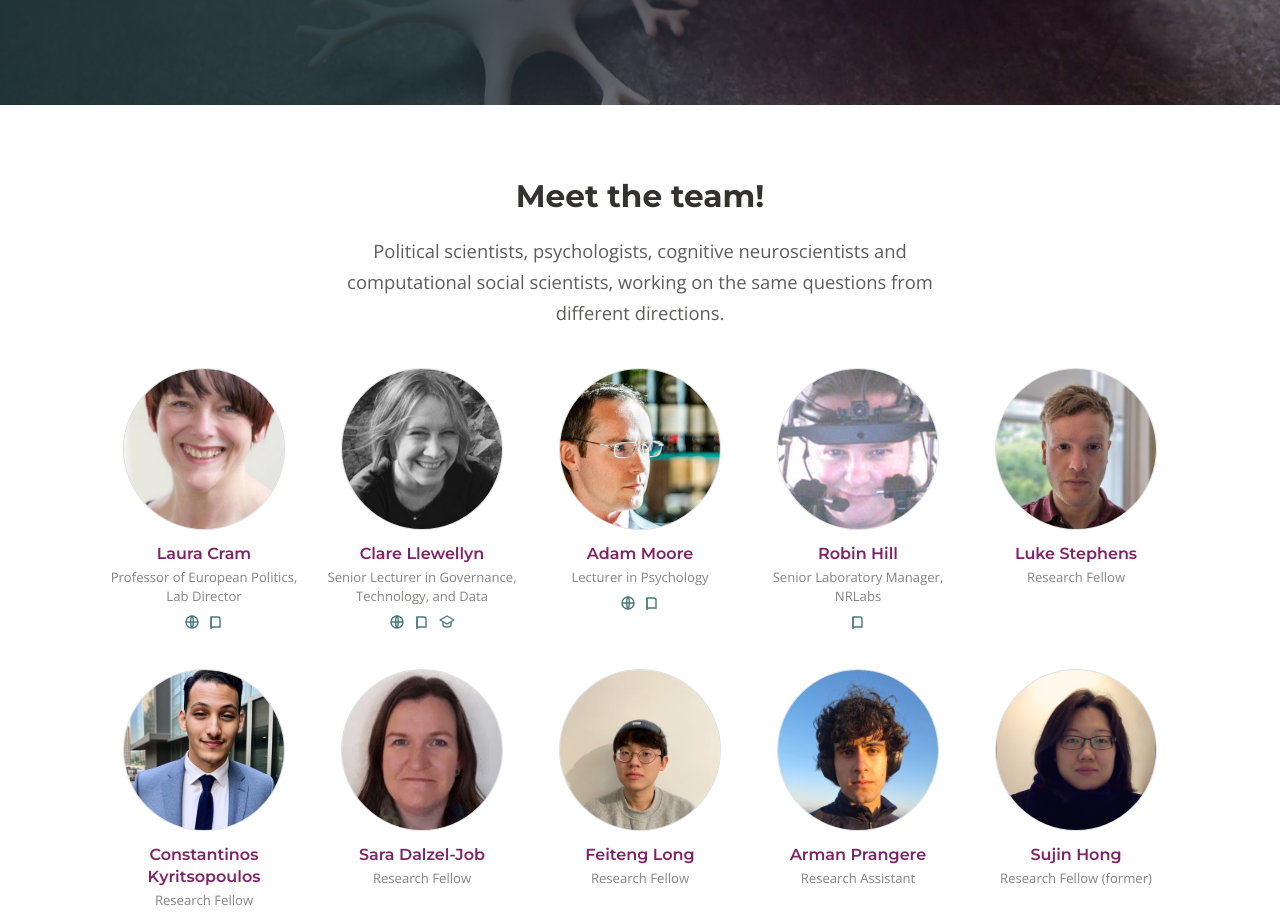
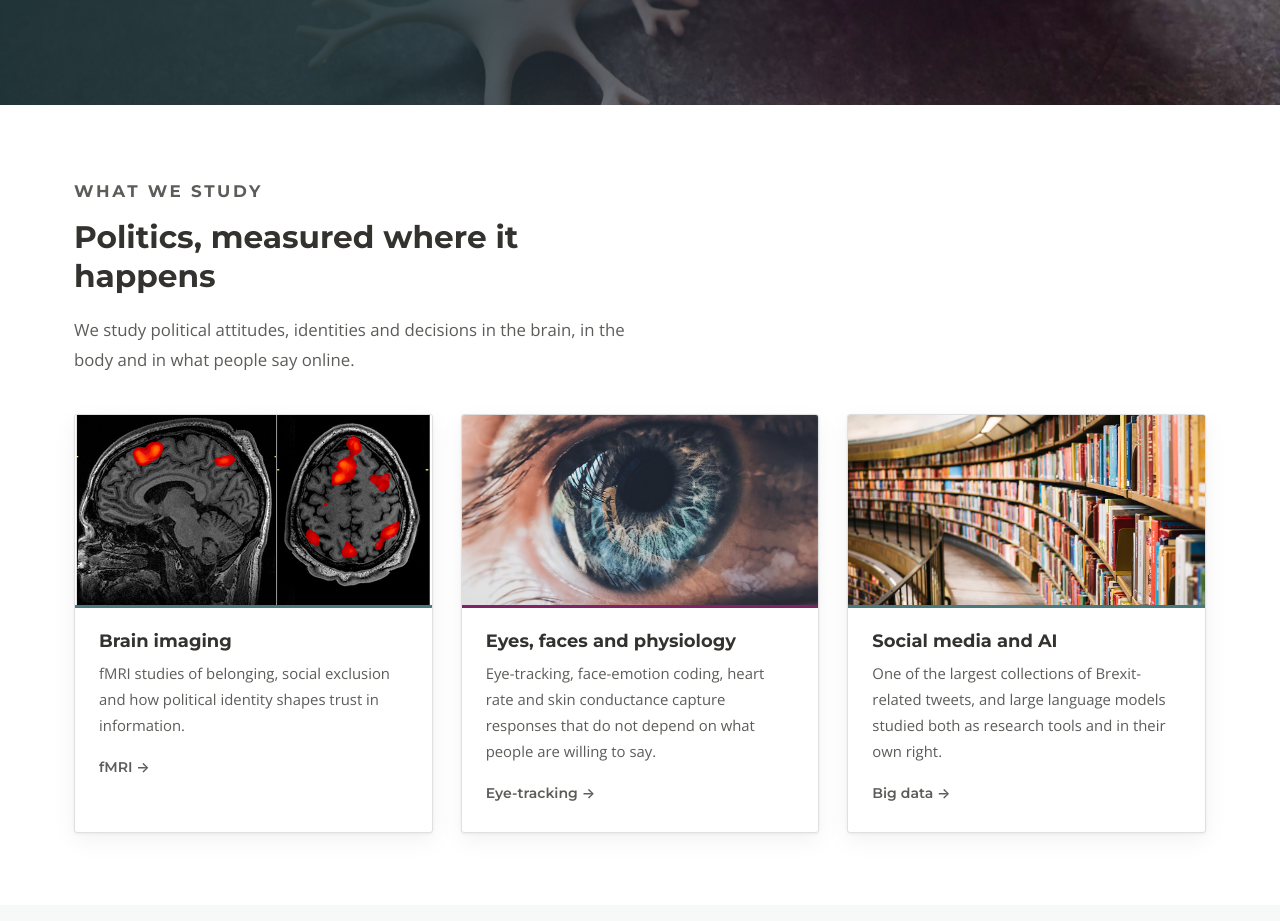
Before and after one commit to NeuropoliticsLab/neuropoliticslab.github.io, a plain HTML site: page index.html in a window 1280 px wide. Shown: the part 638-1559 px from the top of the page. Drawn offline with nearby package versions, Linux system fonts and the light colour scheme.

Commit message:
Home: add a 'What we study' strip of three linked cards
Co-Authored-By: Claude Fable 5.2 <noreply@anthropic.com>

```diff
--- a/assets/css/style.css
+++ b/assets/css/style.css
@@ -206,6 +206,22 @@ hr { border: 0; border-top: 1px solid var(--rule); margin: 3rem 0; }
 }
 .page-hero h1 { margin-bottom: .5rem; }
 .page-hero p { max-width: 64ch; margin-bottom: 0; font-size: 1.08rem; }
+
+/* ------------------------------------------------------- study cards -- */
+
+.study-grid { display: grid; gap: 1.75rem; grid-template-columns: repeat(auto-fit, minmax(260px, 1fr)); }
+.study-card {
+  display: flex; flex-direction: column; background: #fff; color: inherit; text-decoration: none;
+  border: 1px solid var(--rule); border-radius: var(--radius); overflow: hidden;
+  box-shadow: var(--shadow); transition: box-shadow .2s ease, transform .2s ease;
+}
+.study-card:hover, .study-card:focus-visible { box-shadow: var(--shadow-lift); transform: translateY(-4px); text-decoration: none; }
+.study-card img { width: 100%; height: 190px; object-fit: cover; display: block; }
+.study-body { padding: 1.4rem 1.5rem 1.6rem; border-top: 3px solid var(--green); }
+.study-card:nth-child(2) .study-body { border-top-color: var(--purple); }
+.study-body h3 { font-size: 1.12rem; margin-bottom: .45rem; }
+.study-body p { font-size: .93rem; color: var(--ink); margin-bottom: .9rem; }
+.study-card:hover .arrow-link { color: var(--purple); }
 
 /* ------------------------------------------------------------ buttons -- */
 
--- a/index.html
+++ b/index.html
@@ -76,7 +76,47 @@
     </div>
   </section>
 
-  <section class="section" style="text-align:center">
+  <section class="section">
+    <div class="wrap">
+      <div class="section-head">
+        <p class="eyebrow">What we study</p>
+        <h2>Politics, measured where it happens</h2>
+        <p>We study political attitudes, identities and decisions in the brain, in the body and
+        in what people say online.</p>
+      </div>
+      <div class="study-grid">
+        <a class="study-card" href="research.html#fmri">
+          <img src="assets/img/fmri.jpg" alt="" loading="lazy" width="900" height="500">
+          <div class="study-body">
+            <h3>Brain imaging</h3>
+            <p>fMRI studies of belonging, social exclusion and how political identity shapes
+            trust in information.</p>
+            <span class="arrow-link">fMRI</span>
+          </div>
+        </a>
+        <a class="study-card" href="research.html#face">
+          <img src="assets/img/eye-tracking.jpg" alt="" loading="lazy" width="900" height="500">
+          <div class="study-body">
+            <h3>Eyes, faces and physiology</h3>
+            <p>Eye-tracking, face-emotion coding, heart rate and skin conductance capture
+            responses that do not depend on what people are willing to say.</p>
+            <span class="arrow-link">Eye-tracking</span>
+          </div>
+        </a>
+        <a class="study-card" href="research.html#data">
+          <img src="assets/img/publications.jpg" alt="" loading="lazy" width="900" height="500">
+          <div class="study-body">
+            <h3>Social media and AI</h3>
+            <p>One of the largest collections of Brexit-related tweets, and large language
+            models studied both as research tools and in their own right.</p>
+            <span class="arrow-link">Big data</span>
+          </div>
+        </a>
+      </div>
+    </div>
+  </section>
+
+  <section class="section section-alt" style="text-align:center">
     <div class="wrap">
       <h2>Meet the team!</h2>
       <p class="lede" style="max-width:58ch;margin:0 auto 2.5rem">Political scientists,
@@ -89,7 +129,7 @@
     </div>
   </section>
 
-  <section class="section section-alt">
+  <section class="section">
     <div class="wrap">
       <div class="section-head">
         <p class="eyebrow">Selected work</p>
```
